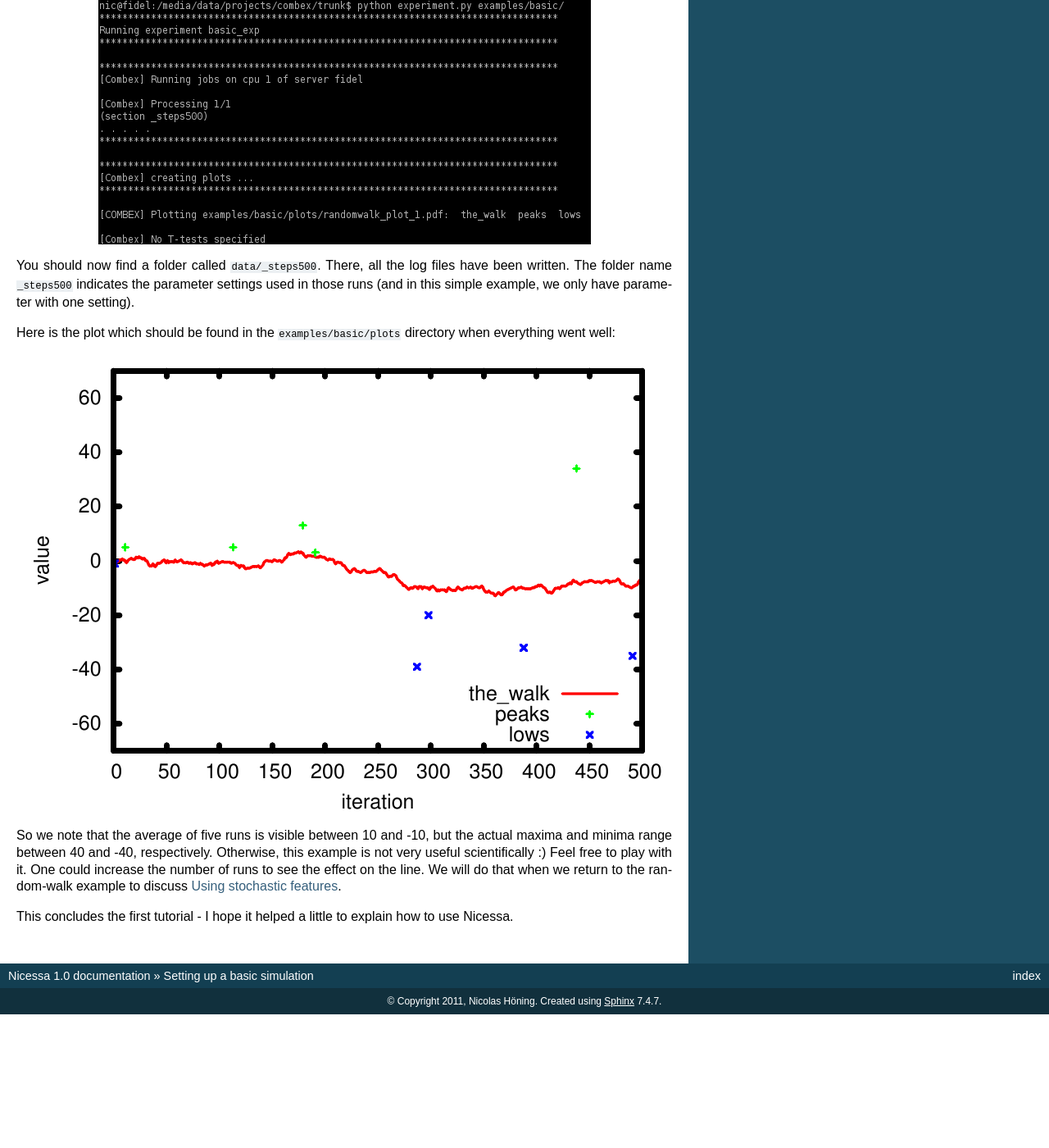
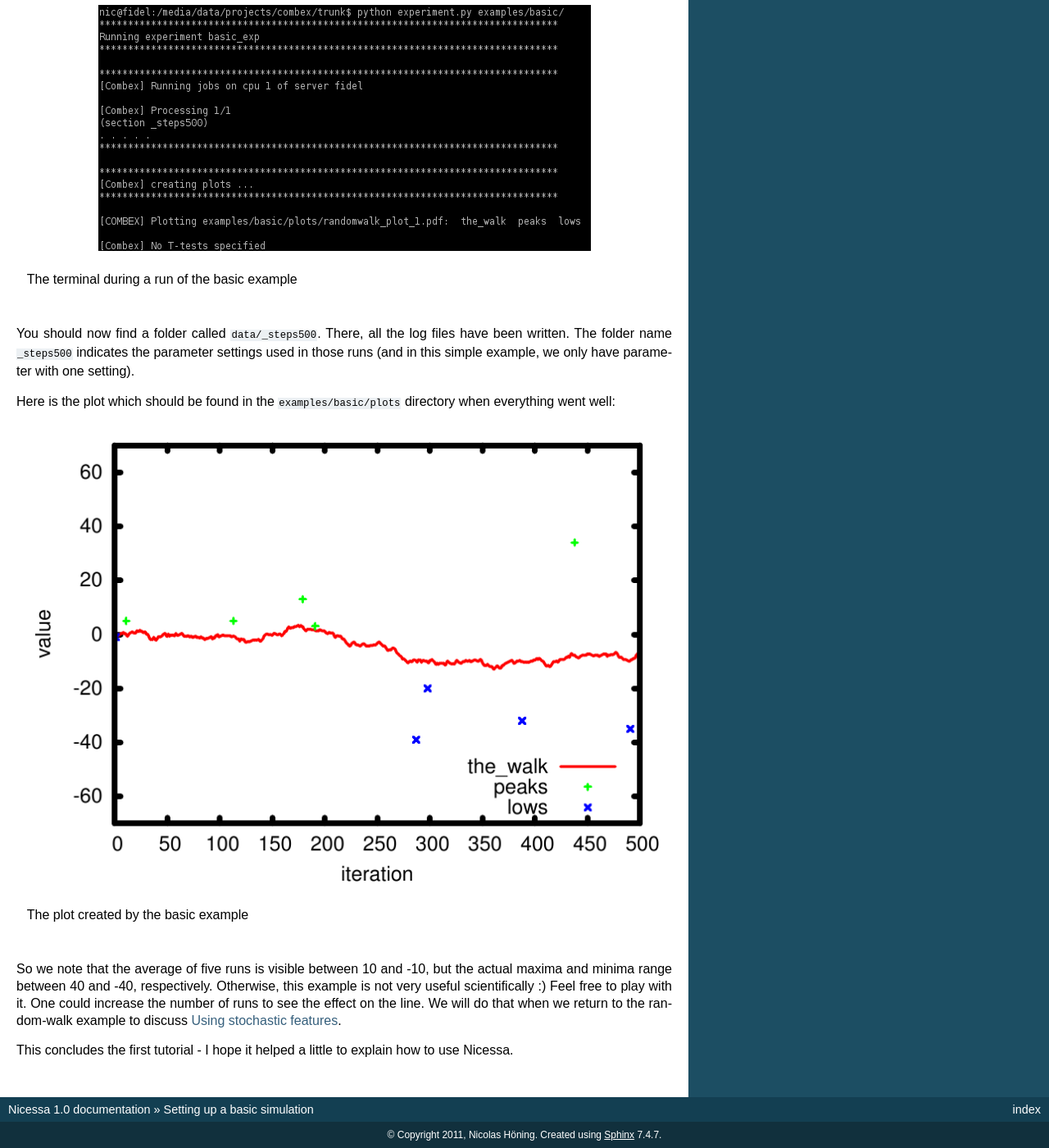
Before and after one commit to nhoening/StoSim, a Sphinx documentation site: the page built from doc/tut/basic.rst, in a window 1280 px wide and 1400 px high, scrolled down 4088 px. Shown: the whole window at 82% size. Built offline with Sphinx 7.4.7, drawn with Linux system fonts in a browser that asks for light colours; before the commit the page ends 5325 px from its top, so only the background shows below that.

Commit message:
use the figure directive over the image one, makes for nicer PDF documentation

```diff
--- a/doc/qa/underthehood.rst
+++ b/doc/qa/underthehood.rst
@@ -11,4 +11,7 @@ The log files are then later used by Nicessa to produce figures and tests.
 
 Here is a more detailled picture of what is going under the hood:
 
-.. image:: ../img/overview.png
+.. figure:: ../img/overview.png
+    :scale: 70%
+
+    Call structure under the hood
--- a/doc/qa/what.rst
+++ b/doc/qa/what.rst
@@ -34,7 +34,10 @@ used for several publications and extended with feedback. It is open-source and
 
 Maybe this broad overview helps to understand the basic notion of it:
 
-.. image:: ../img/nicessa_overview.png
+.. figure:: ../img/nicessa_overview.png
+    :scale: 70%
+
+    Broad overview over what Nicessa is doing
 
 If not, have a look at :ref:`workflows` that are covered by Nicessa.
 
--- a/doc/qa/workflows.rst
+++ b/doc/qa/workflows.rst
@@ -12,9 +12,11 @@ workflow and as many analysis workflows as needed.
 We'll describe both of them here in detail. If you really need to get started,
 head right over to :ref:`get`, :ref:`usage` and :ref:`tutorials`.
 
-.. image:: ../img/nicessa-workflows.png
+.. figure:: ../img/nicessa-workflows.png
     :align: center
     :scale: 75%
+
+    The workflows of Nicessa: Execution and Analysis
 
 Execution
 ------------
--- a/doc/tut/basic.rst
+++ b/doc/tut/basic.rst
@@ -205,8 +205,10 @@
 
 This is what I see on the terminal:
 
-.. image:: ../img/basic_run.png
+.. figure:: ../img/basic_run.png
     :align: center
+
+    The terminal during a run of the basic example
 
 You should now find a folder called ``data/_steps500``. There, all the log files
 have been written. The folder name ``_steps500`` indicates the parameter settings
@@ -215,8 +217,10 @@
 
 Here is the plot which should be found in the ``examples/basic/plots`` directory when everything went well:
 
-.. image:: ../img/basic_plot.png
+.. figure:: ../img/basic_plot.png
     :align: center
+
+    The plot created by the basic example
 
 So we note that the average of five runs is visible between 10 and -10, but the actual maxima and minima
 range between 40 and -40, respectively. Otherwise, this example is not very useful scientifically :)
--- a/doc/tut/stochastic.rst
+++ b/doc/tut/stochastic.rst
@@ -27,8 +27,10 @@ say how far apart, horizontally, they should be plotted.
 Here is one plot from the second subsimulation,
 to show you what it looks like:
 
-.. image:: ../img/PD_sim2_errorbars.png
+.. figure:: ../img/PD_sim2_errorbars.png
     :scale: 60%
+
+    Errorbar plot from sub-simulation example
 
 We see that there is not much variance anywhere, except maybe when
 all agents are learners.
```
Also changed, not shown: doc/tut/sub.rst (+8 -2 lines), doc/img/nicessa_overview.png, doc/img/overview.png, 2 other files.
